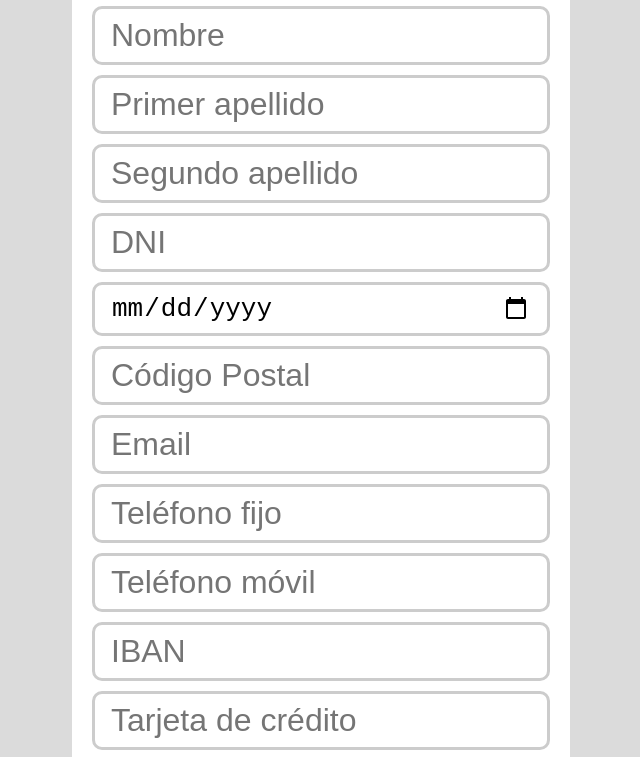
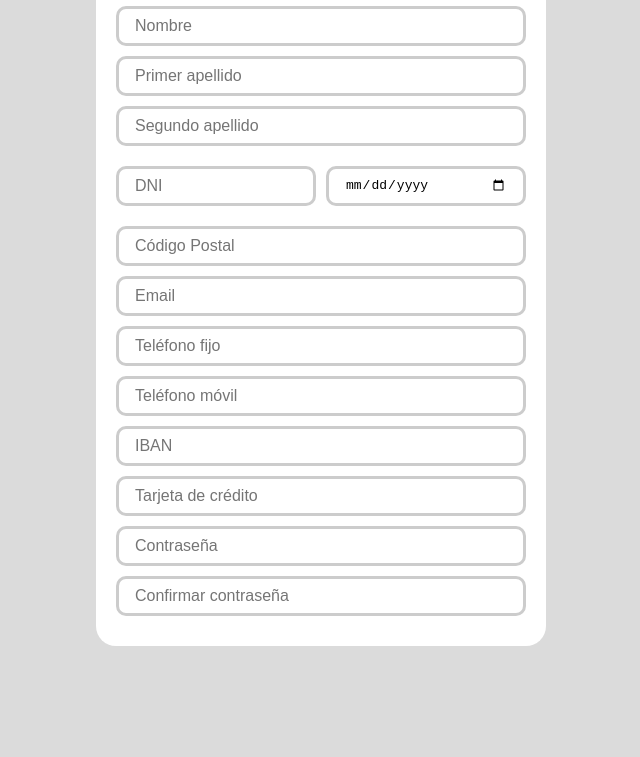
Before and after one commit to JoelMendozaa/Proyecto-7-DEW, a plain HTML site: page index.html in a window 1280 px wide. Shown: the part 103-860 px from the top of the page, without its empty margins (319-959 px from the left). After the commit the page ends 800 px from the top, so only its background shows below. Drawn offline with Linux system fonts and the light colour scheme.

Commit message:
Update index.html & css

```diff
--- a/index.html
+++ b/index.html
@@ -8,20 +8,24 @@
 </head>
 <body>
     <form class="form">
-        <h1 class ="titulo">Formulario</h1>
+        <h1 class="titulo">Formulario</h1>
         <input type="text" placeholder="Nombre" required>
         <input type="text" placeholder="Primer apellido" required>
         <input type="text" placeholder="Segundo apellido">
-        <input type="text" placeholder="DNI" required>
-        <input type="date" placeholder="Fecha nacimiento" required>
-        <input type="number" placeholder="Código Postal" wid required>
+
+        <div class="inline-inputs">
+            <input type="text" placeholder="DNI" required>
+            <input type="date" placeholder="Fecha nacimiento" required>
+        </div>
+
+        <input type="number" placeholder="Código Postal" required>
         <input type="email" placeholder="Email" required>
-        <input type="number"  placeholder="Teléfono fijo" required>
-        <input type="number"  placeholder="Teléfono móvil" required>
+        <input type="number" placeholder="Teléfono fijo" required>
+        <input type="number" placeholder="Teléfono móvil" required>
         <input type="text" placeholder="IBAN" required>
         <input type="number" placeholder="Tarjeta de crédito" required>
-        <input type="password"  placeholder="Contraseña" required>
-        <input type="password"  placeholder="Confrimar contraseña" required>
+        <input type="password" placeholder="Contraseña" required>
+        <input type="password" placeholder="Confirmar contraseña" required>
     </form>
 </body>
 </html>
--- a/style.css
+++ b/style.css
@@ -1,4 +1,4 @@
-body{
+body {
     background-color: #dbdbdb;
     justify-items: center;
 }
@@ -12,7 +12,6 @@ body{
     padding: 20px;
     border-radius: 20px;
     position: relative;
-
 }
 
 .titulo {
@@ -29,7 +28,7 @@ body{
 input {
     display: block;
     padding: 8px 16px;
-    font-size: 2em;
+    font-size: 1em; /* Cambiado a un tamaño de fuente más pequeño */
     margin: 10px auto;
     width: 100%;
     box-sizing: border-box;
@@ -38,9 +37,19 @@ input {
     outline: none !important;
 }
 
-input.valid{
+.inline-inputs {
+    display: flex;
+    gap: 10px; /* Espacio entre los inputs en línea */
+}
+
+.inline-inputs input {
+    flex: 1; /* Hacer que ambos inputs ocupen el mismo espacio */
+}
+
+input.valid {
     border-color: #0f910f;
 }
-input.invalid{
+
+input.invalid {
     border-color: rgb(129, 16, 16);
 }
```
